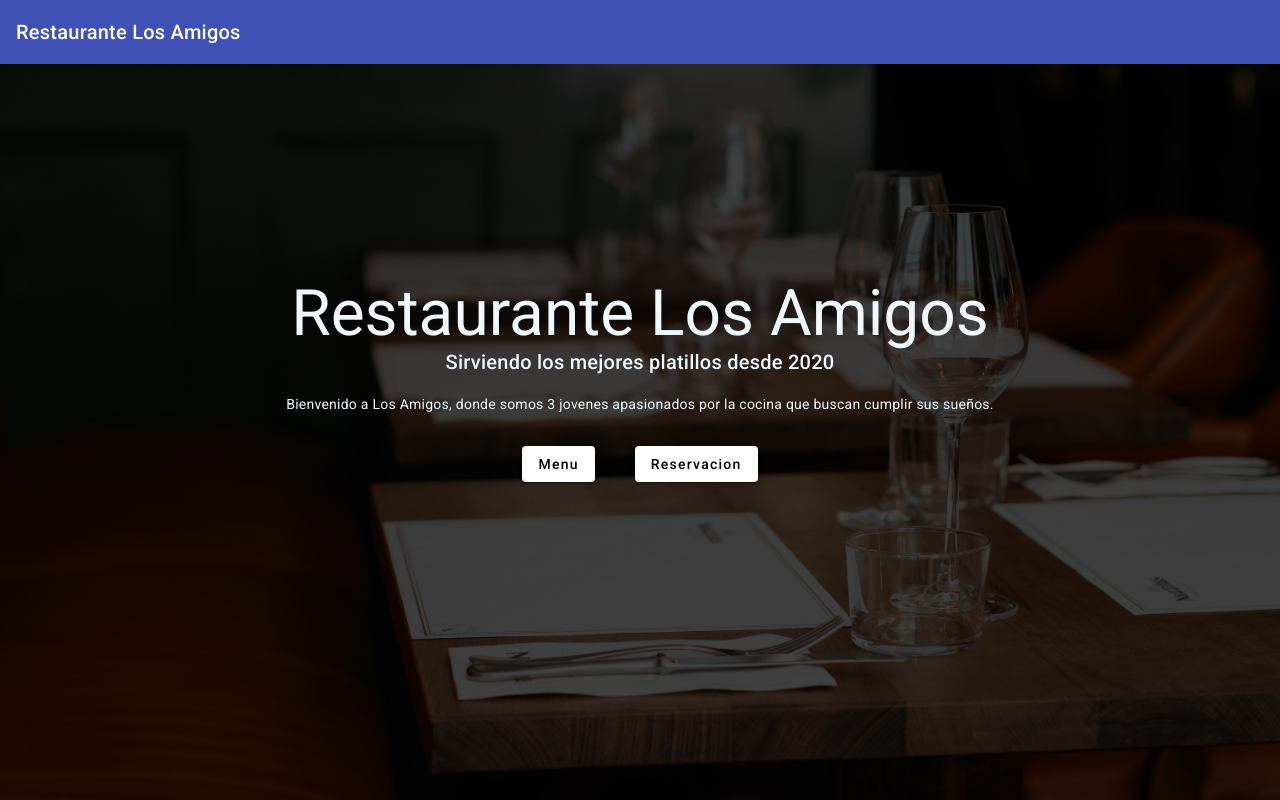
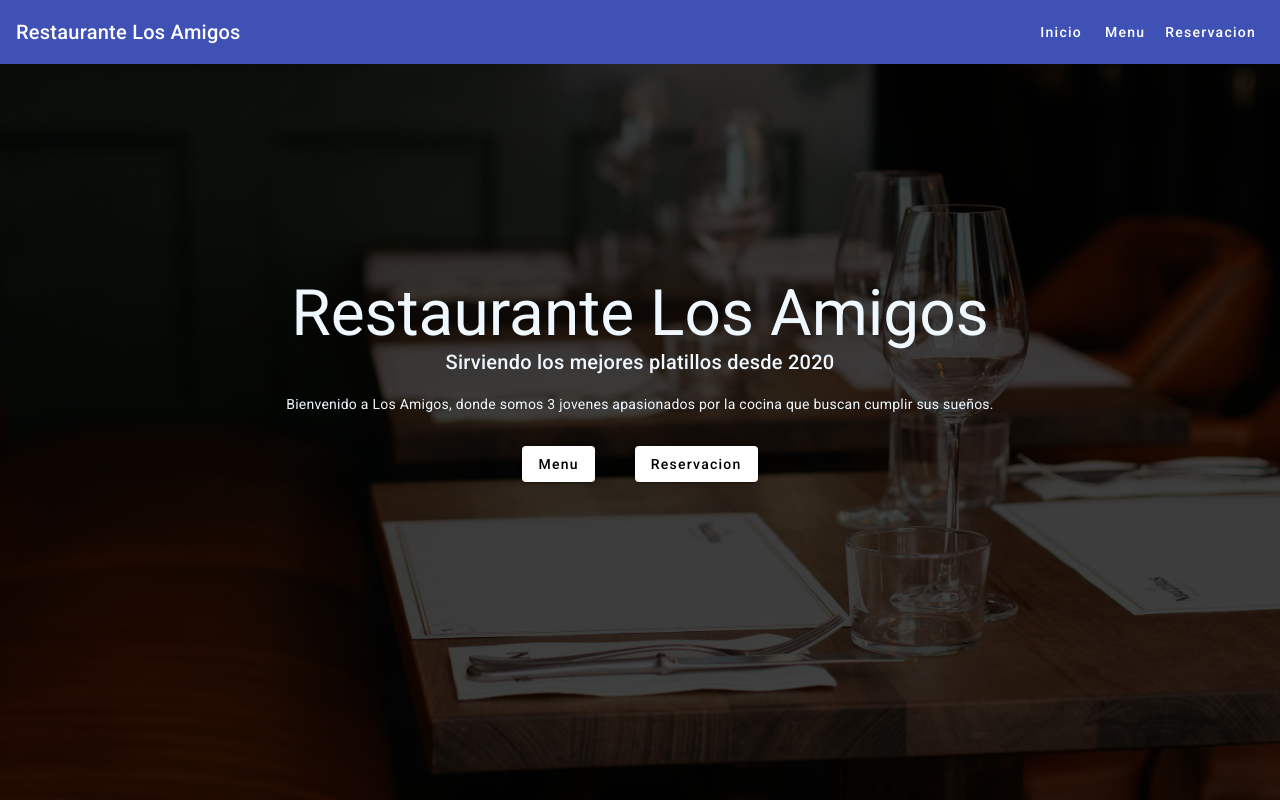
Before and after one commit to GeraAlmaguer/restaurant, an Angular app: page / in a window 1280 px wide. Built offline with nearby package versions, Linux system fonts and the light colour scheme.

Commit message:
configuracion de rutas y correccion de detalles

```diff
--- a/src/app/app-routing.module.ts
+++ b/src/app/app-routing.module.ts
@@ -1,9 +1,13 @@
 import { NgModule } from '@angular/core';
 import { RouterModule, Routes } from '@angular/router';
 import { HomeComponent } from './home/home.component';
+import { MenuComponent } from './menu/menu.component';
+import { ReservationComponent } from './reservation/reservation.component';
 
 const routes: Routes = [
   { path: '', component: HomeComponent, pathMatch: 'full' },
+  { path: 'menu', component: MenuComponent },
+  { path: 'reservation', component: ReservationComponent },
 ];
 
 @NgModule({
--- a/src/app/app.component.css
+++ b/src/app/app.component.css
@@ -1,5 +1,10 @@
 :host {
+    color: aliceblue;
+}
+
+#bg-ima{
     display: block;
+    position: fixed;
     width: 100%;
     height: 100%;
     background-image: url('../assets/restaurant.jpg');
@@ -8,4 +13,9 @@
     background-size: cover;
     background-color: rgb(70, 70, 70);
     background-blend-mode: multiply;
+    z-index: -1;
 }
+
+.spacer{
+        flex: 1 1 auto;
+}
--- a/src/app/app.component.html
+++ b/src/app/app.component.html
@@ -1,7 +1,12 @@
+<div id="bg-ima"></div>
+
 <mat-toolbar color="primary">
   <mat-toolbar-row>
     <span>Restaurante Los Amigos</span>
-    <span class="example-spacer"></span>
+    <span class="spacer"></span>
+    <span><a routerLink="/" mat-button>Inicio</a></span>
+    <span><a routerLink="/menu" mat-button>Menu</a></span>
+    <span><a routerLink="/reservation" mat-button>Reservacion</a></span>
   </mat-toolbar-row>
 </mat-toolbar>
 
--- a/src/app/home/home.component.html
+++ b/src/app/home/home.component.html
@@ -5,5 +5,5 @@
   buscan cumplir sus sueños.
 </p>
 
-<button mat-raised-button>Menu</button>
-<button mat-raised-button>Reservacion</button>
+<button routerLink="/menu" mat-raised-button>Menu</button>
+<button routerLink="/reservation" mat-raised-button>Reservacion</button>
```
